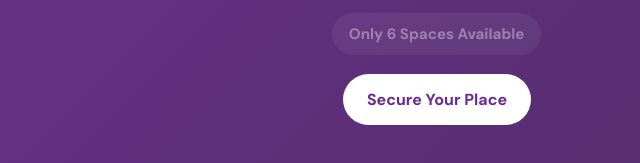
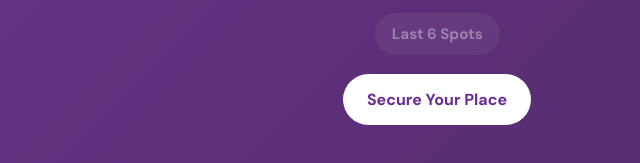
Before and after one commit to craciunlabs/progressive, a plain HTML site: page index.html in a window 1280 px wide. Shown: the part 551-714 px from the top of the page, 603-1243 px from the left. Drawn offline with Linux system fonts and the light colour scheme; placeholder pictures from the web are drawn by us.

Commit message:
Update index.html

```diff
--- a/index.html
+++ b/index.html
@@ -2715,7 +2715,7 @@
                         </div>
                         <h2 class="profile-name">Mia Ottosson</h2>
                         <p class="profile-title">Professional Medium with 30+ years of experience and Tutor at the Arthur Findlay College</p>
-                        <span class="profile-spots pulse">Only 6 Spaces Available</span>
+                        <span class="profile-spots pulse">Last 6 Spots</span>
                         <a href="#pricing" class="profile-cta">Secure Your Place</a>
                     </div>
                 </div>
```
